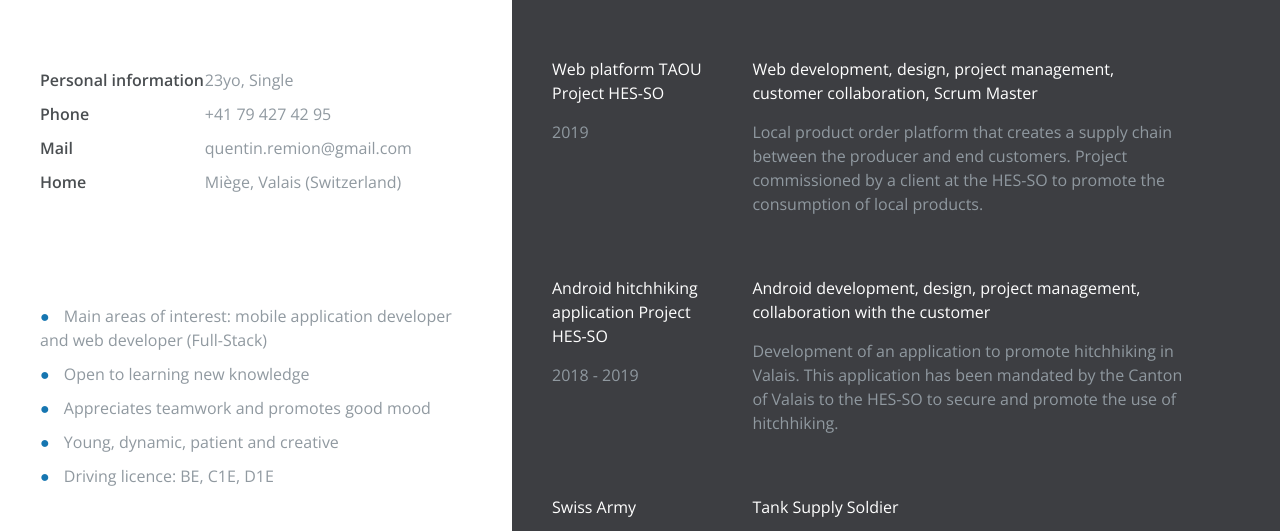
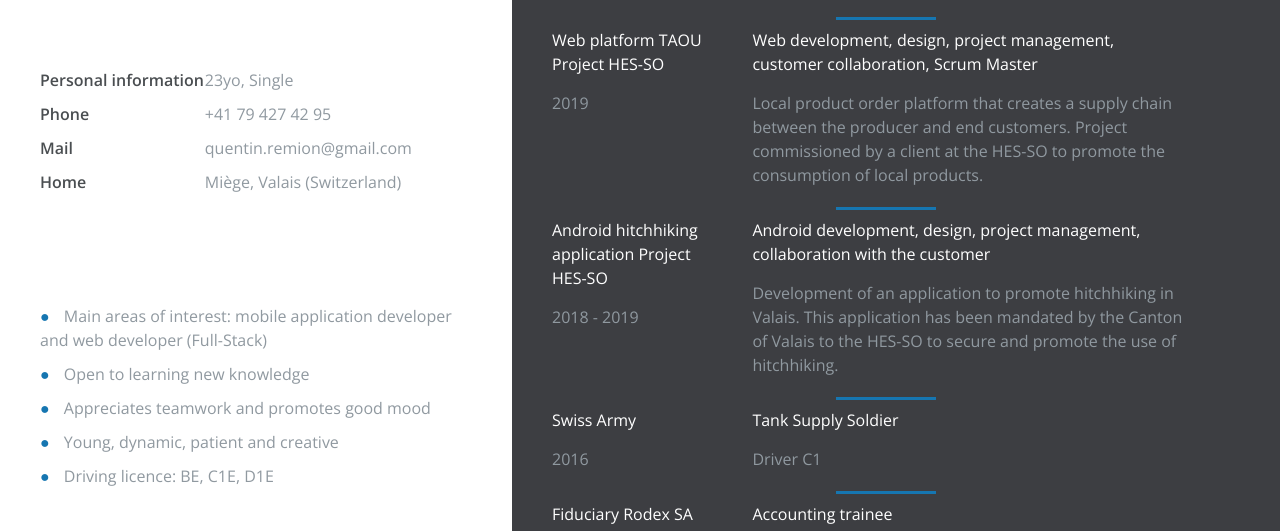
Before and after one commit to Tink711/tink711.github.io, a plain HTML site: page index.html in a window 1280 px wide. Shown: the part 242-773 px from the top of the page. Drawn offline with nearby package versions, Linux system fonts and the light colour scheme.

Commit message:
après midi

```diff
--- a/index.html
+++ b/index.html
@@ -104,7 +104,7 @@
           	<p>Bachelor's work which consisted in developing a maintenance system for bike sharing fleets for the company Kargobike.</p>  <!-- JOB DESCRIPTION  -->
           </div>
         </div>
-
+<hr width="15%" color="#1676B1" style="height: 3px">
         <div class="company-wrapper clearfix">
       		<div class="experience-title">Web platform TAOU <br> Project HES-SO</div> <!-- NAME OF THE COMPANY YOUWORK WITH  -->
           <div class="time">2019</div> <!-- THE TIME YOU WORK WITH THE COMPANY  -->
@@ -116,7 +116,7 @@
           	<p>Local product order platform that creates a supply chain between the producer and end customers. Project commissioned by a client at the HES-SO to promote the consumption of local products.</p>  <!-- JOB DESCRIPTION  -->
           </div>
         </div>
-
+<hr width="15%" color="#1676B1" style="height: 3px">
         <div class="company-wrapper clearfix">
       		<div class="experience-title">Android hitchhiking application Project HES-SO</div> <!-- NAME OF THE COMPANY YOUWORK WITH  -->
           <div class="time">2018 - 2019</div> <!-- THE TIME YOU WORK WITH THE COMPANY  -->
@@ -128,7 +128,7 @@
           	<p>Development of an application to promote hitchhiking in Valais. This application has been mandated by the Canton of Valais to the HES-SO to secure and promote the use of hitchhiking.</p>   <!-- JOB DESCRIPTION  -->
           </div>
         </div>
-
+<hr width="15%" color="#1676B1" style="height: 3px">
         <div class="company-wrapper clearfix">
       		<div class="experience-title">Swiss Army</div> <!-- NAME OF THE COMPANY YOUWORK WITH  -->
           <div class="time">2016</div> <!-- THE TIME YOU WORK WITH THE COMPANY  -->
@@ -140,7 +140,7 @@
           	<p>Driver C1</p>   <!-- JOB DESCRIPTION  -->
           </div>
         </div>
-
+<hr width="15%" color="#1676B1" style="height: 3px">
         <div class="company-wrapper clearfix">
       		<div class="experience-title">Fiduciary Rodex SA</div> <!-- NAME OF THE COMPANY YOUWORK WITH  -->
           <div class="time">2015 - 2016</div> <!-- THE TIME YOU WORK WITH THE COMPANY  -->
@@ -152,7 +152,7 @@
           	<p>Accounting of companies and buildings via Winbiz software.</p>   <!-- JOB DESCRIPTION  -->
           </div>
         </div>
-
+<hr width="15%" color="#1676B1" style="height: 3px">
         <div class="company-wrapper clearfix">
       		<div class="experience-title">Miège Municipal Administration</div> <!-- NAME OF THE COMPANY YOUWORK WITH  -->
           <div class="time">2014 - 2015</div> <!-- THE TIME YOU WORK WITH THE COMPANY  -->
--- a/style.css
+++ b/style.css
@@ -225,7 +225,7 @@ a {
   float: left;
   text-align: left;
   padding-right: 5%;
-  margin-bottom: 60px;
+  margin-bottom: 20px;
 }
 @media (max-width: 450px) {
   .experience .company-wrapper {
@@ -238,7 +238,7 @@ a {
   float: left;
   text-align: left;
   padding-right: 5%;
-  margin-bottom: 60px;
+  margin-bottom: 20px;
 }
 @media (max-width: 450px) {
   .experience .job-wrapper {
@@ -343,6 +343,9 @@ a {
   width: 70%;
   -webkit-animation: skill_6 0.6s ease;
           animation: skill_6 0.6s ease;
+}
+.boldexperience{
+
 }
 
 @-webkit-keyframes skill_1 {
```
